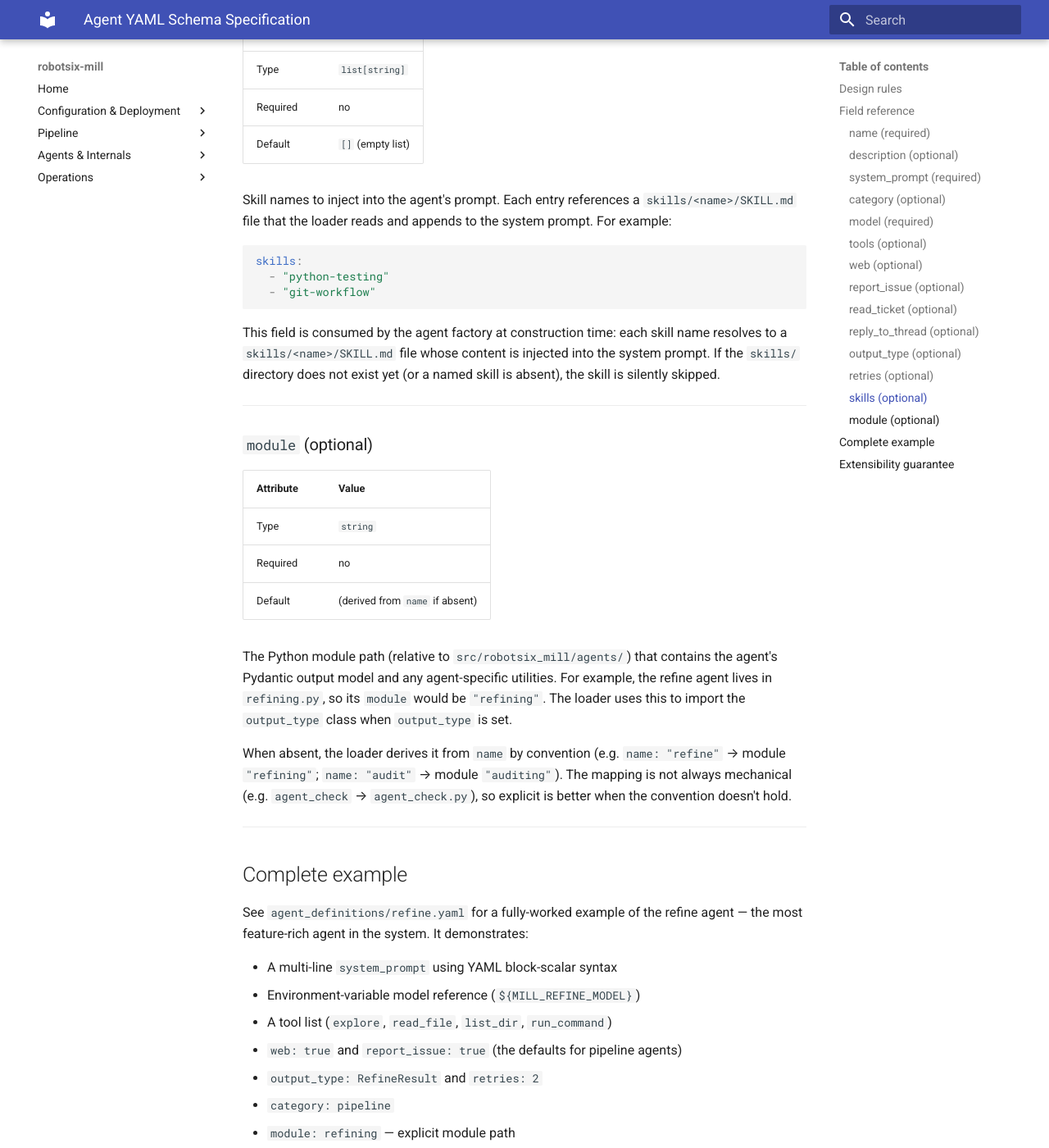
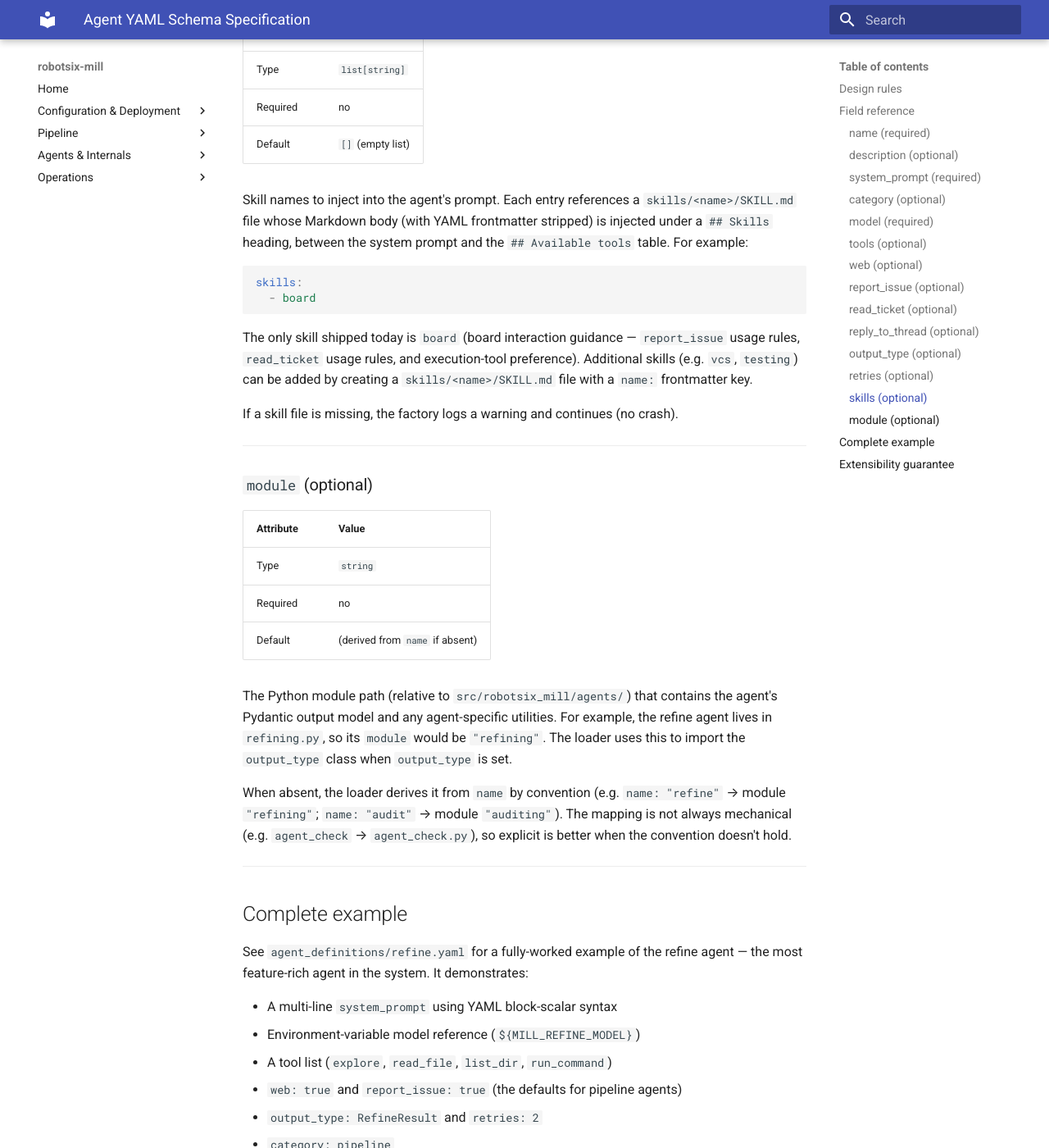
Before and after one commit to damien-robotsix/robotsix-mill, an MkDocs documentation site: the page built from docs/agent-yaml-schema.md, in a window 1280 px wide and 1400 px high, scrolled down 7908 px. Shown: the whole window at 82% size. Built offline with MkDocs 1.6.1 and Material for MkDocs 9.7.7, drawn with Linux system fonts in a browser that asks for light colours; some of the changed text lies outside the part shown.

Commit message:
mill: Migrate board interaction tools toward skill. Prefer injection of a skill file an make the agent use the execution tool if possible (20260525T095454Z-migrate-board-interaction-tools-toward-s-d06e) (#308)
* mill: Migrate board interaction tools toward skill. Prefer injection of a skill file an make the agent use the execution tool if possible (20260525T095454Z-migrate-board-interaction-tools-toward-s-d06e)

* mill(docs): Migrate board interaction tools toward skill. Prefer injection of a skill file an make the agent use the execution tool if possible (20260525T095454Z-migrate-board-interaction-tools-toward-s-d06e)

---------

Co-authored-by: robotsix-mill <mill@robotsix.local>

````diff
--- a/docs/agent-yaml-schema.md
+++ b/docs/agent-yaml-schema.md
@@ -294,20 +294,22 @@ structured output validation fails. Set to `0` to disable retries.
 | Default | `[]` (empty list) |
 
 Skill names to inject into the agent's prompt. Each entry references a
-`skills/<name>/SKILL.md` file that the loader reads and appends to the
-system prompt. For example:
+`skills/<name>/SKILL.md` file whose Markdown body (with YAML frontmatter
+stripped) is injected under a `## Skills` heading, between the system
+prompt and the `## Available tools` table. For example:
 
 ```yaml
 skills:
-  - "python-testing"
-  - "git-workflow"
+  - board
 ```
 
-This field is consumed by the agent factory at construction time:
-each skill name resolves to a `skills/<name>/SKILL.md` file whose
-content is injected into the system prompt.  If the `skills/` directory
-does not exist yet (or a named skill is absent), the skill is silently
-skipped.
+The only skill shipped today is `board` (board interaction guidance —
+`report_issue` usage rules, `read_ticket` usage rules, and execution-tool
+preference). Additional skills (e.g. `vcs`, `testing`) can be added by
+creating a `skills/<name>/SKILL.md` file with a `name:` frontmatter key.
+
+If a skill file is missing, the factory logs a warning and continues
+(no crash).
 
 ---
 
@@ -346,7 +348,7 @@ demonstrates:
 - `output_type: RefineResult` and `retries: 2`
 - `category: pipeline`
 - `module: refining` — explicit module path
-- `skills: []` — placeholder for forward compatibility
+- `skills: [board]` — the board interaction skill, injected between the system prompt and the tool table
 
 ## Extensibility guarantee
 
````
Also changed, not shown: skills/board/SKILL.md (added, +44 -0 lines), 17 other files.
